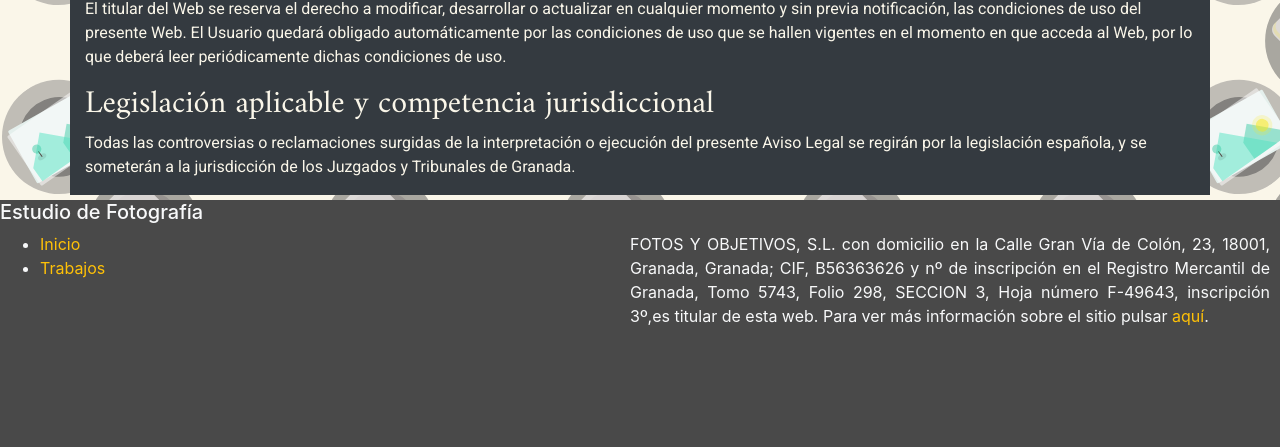
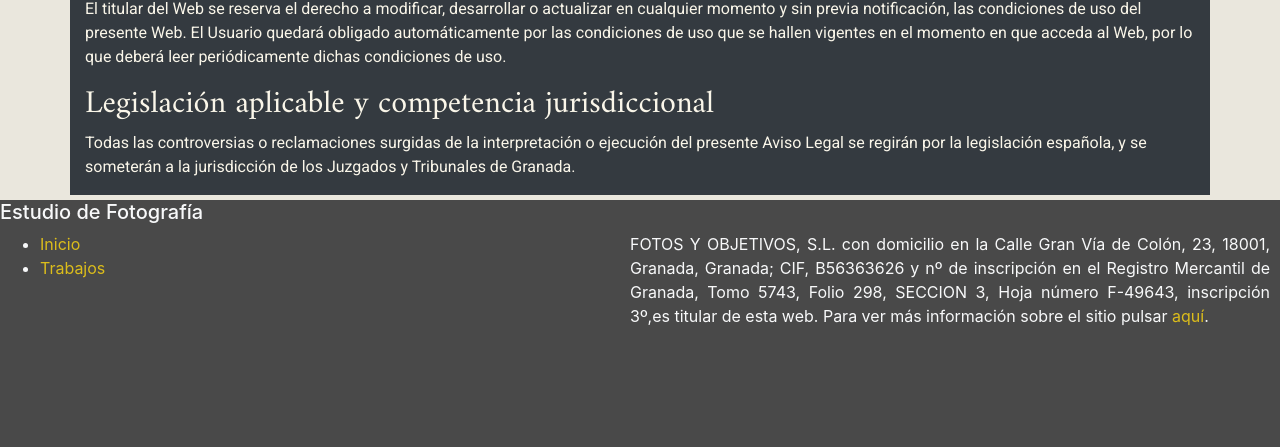
Before and after one commit to silvericarus/estudio-fotografia, a PHP site: page /info_page.php in a window 1280 px wide. Shown: the part 2996-3443 px from the top of the page. Run offline with PHP 8.4, Linux system fonts and the light colour scheme; some libraries are stand-ins or nearby versions.

Commit message:
Cambiado el diseño de la página ligeramente

```diff
--- a/css/main.css
+++ b/css/main.css
@@ -44,8 +44,7 @@
 }
 
 body{
-	background-image:url('../img/pattern.svg');
-  background-attachment: fixed;
+	background-color: #eae7dd;
 }
 #navbar{
 	background-color: #ece8d9;
@@ -326,3 +325,10 @@ section p,section li{
   object-fit: cover;
   height: inherit;
 }
+
+.important {
+	color: #dcbd1b;
+}
+.important:hover{
+	color:#d4c058;
+}
--- a/php/citas/verCita.php
+++ b/php/citas/verCita.php
@@ -81,7 +81,7 @@ if (!isset($_GET["cl"])) {
 				if (!isset($_GET["cl"])) {
 					echo "<p>En <b>$resultado[lugar]</b> el <b>$resultado[fecha]</b> a las <b>$resultado[hora]</b> horas, el cliente con el que te citas es <b>$resultado[nombre]</b>, su telefono de contacto es <b>$resultado[telefono1]</b></p>";
 				}else{
-					echo "<p>En <b>$resultado[lugar]</b> el <b>$resultado[fecha]</b> a las <b>$resultado[hora]</b> horas, si deseas hacer alguna consulta o cancelar esta cita, puedes contactarnos en <a href='mailto:ayuda@estudiofotografia.es' class='text-warning'>nuestro correo</a>.</p>";
+					echo "<p>En <b>$resultado[lugar]</b> el <b>$resultado[fecha]</b> a las <b>$resultado[hora]</b> horas, si deseas hacer alguna consulta o cancelar esta cita, puedes contactarnos en <a href='mailto:ayuda@estudiofotografia.es' class='important'>nuestro correo</a>.</p>";
 				}
 
 				if(!isset($_GET["cl"])){
@@ -101,7 +101,7 @@ if (!isset($_GET["cl"])) {
 						echo "<p>En <b>$resultado[lugar]</b> el <b>$resultado[fecha]</b> a las <b>$resultado[hora]</b> horas, el cliente con el que te citas es <b>$resultado[nombre]</b>, su telefono de contacto es <b>$resultado[telefono1]<br></b><i>Cita pasada</i></p>";
 					}else{
 						echo "<h2>$resultado[motivo]</h2>";
-						echo "<p>En <b>$resultado[lugar]</b> el <b>$resultado[fecha]</b> a las <b>$resultado[hora]</b> horas, si deseas hacer alguna consulta o cancelar esta cita, puedes contactarnos en <a href='mailto:ayuda@estudiofotografia.es' class='text-warning'>nuestro correo</a>.<br><i>Cita pasada</i></p>";
+						echo "<p>En <b>$resultado[lugar]</b> el <b>$resultado[fecha]</b> a las <b>$resultado[hora]</b> horas, si deseas hacer alguna consulta o cancelar esta cita, puedes contactarnos en <a href='mailto:ayuda@estudiofotografia.es' class='important'>nuestro correo</a>.<br><i>Cita pasada</i></p>";
 					}
 
 						if (!isset($_GET["cl"])) {
--- a/php/conectarServidor.php
+++ b/php/conectarServidor.php
@@ -308,15 +308,15 @@
 			<h5>Estudio de Fotografía</h5>
 			<div style='display:flex;justify-content:space-between;'>
 			<ul>
-				<li><a href=\"index.php\" class=' text-warning'>Inicio</a></li>
-				<li><a href=\"php/noticias/noticias.php\" class=' text-warning'>Noticias</a></li>
-				<li><a href=\"php/clientes/clientes.php\" class=' text-warning'>Clientes</a></li>
-				<li><a href=\"php/trabajos/trabajos.php\" class=' text-warning'>Trabajos</a></li>
-				<li><a href=\"php/citas/citas.php\" class=' text-warning'>Citas</a></li>
+				<li><a href=\"index.php\" class=' important'>Inicio</a></li>
+				<li><a href=\"php/noticias/noticias.php\" class=' important'>Noticias</a></li>
+				<li><a href=\"php/clientes/clientes.php\" class=' important'>Clientes</a></li>
+				<li><a href=\"php/trabajos/trabajos.php\" class=' important'>Trabajos</a></li>
+				<li><a href=\"php/citas/citas.php\" class=' important'>Citas</a></li>
 			</ul>
 			<p class='footer-details'>
 				FOTOS Y OBJETIVOS, S.L. con domicilio en la Calle Gran Vía de Colón, 23, 18001, Granada, Granada; CIF, B56363626 y nº de inscripción en el Registro Mercantil de Granada, Tomo 5743, Folio 298, SECCION  3,  Hoja número F-49643, inscripción 3º,es titular de esta web.
-				Para ver más información sobre el sitio pulsar <a href='info_page.php' class=' text-warning'>aquí</a>.
+				Para ver más información sobre el sitio pulsar <a href='info_page.php' class=' important'>aquí</a>.
 			</p>
 			</div>
 			</div>
@@ -328,12 +328,12 @@
 			<h5>Estudio de Fotografía</h5>
 			<div style='display:flex;justify-content:space-between;'>
 			<ul>
-				<li><a href=\"index.php\" class=' text-warning'>Inicio</a></li>
-				<li><a href=\"php/trabajos/trabajos.php?nouser=true\" class=' text-warning'>Trabajos</a></li>
+				<li><a href=\"index.php\" class=' important'>Inicio</a></li>
+				<li><a href=\"php/trabajos/trabajos.php?nouser=true\" class=' important'>Trabajos</a></li>
 			</ul>
 			<p class='footer-details'>
 				FOTOS Y OBJETIVOS, S.L. con domicilio en la Calle Gran Vía de Colón, 23, 18001, Granada, Granada; CIF, B56363626 y nº de inscripción en el Registro Mercantil de Granada, Tomo 5743, Folio 298, SECCION  3,  Hoja número F-49643, inscripción 3º,es titular de esta web.
-				Para ver más información sobre el sitio pulsar <a href='info_page.php' class=' text-warning'>aquí</a>.
+				Para ver más información sobre el sitio pulsar <a href='info_page.php' class=' important'>aquí</a>.
 			</p>
 			</div>
 			</div>
@@ -345,15 +345,15 @@
 			<h5>Estudio de Fotografía</h5>
 			<div style='display:flex;justify-content:space-between;'>
 			<ul>
-				<li><a href=\"index.php\" class='text-warning'>Inicio</a></li>
-				<li><a href=\"php/utils/datos.php\" class='text-warning'>Mis Datos</a></li>
-				<li><a href=\"php/trabajos/trabajos.php?c=true\" class='text-warning'>Mis Trabajos</a></li>
-				<li><a href=\"php/citas/citas.php?c=true\" class='text-warning'>Mis Citas</a></li>
-				<li><a href=\"php/trabajos/trabajos.php\" class='text-warning'>Trabajos Disponibles</a></li>
+				<li><a href=\"index.php\" class='important'>Inicio</a></li>
+				<li><a href=\"php/utils/datos.php\" class='important'>Mis Datos</a></li>
+				<li><a href=\"php/trabajos/trabajos.php?c=true\" class='important'>Mis Trabajos</a></li>
+				<li><a href=\"php/citas/citas.php?c=true\" class='important'>Mis Citas</a></li>
+				<li><a href=\"php/trabajos/trabajos.php\" class='important'>Trabajos Disponibles</a></li>
 			</ul>
 			<p class='footer-details'>
 				FOTOS Y OBJETIVOS, S.L. con domicilio en la Calle Gran Vía de Colón, 23, 18001, Granada, Granada; CIF, B56363626 y nº de inscripción en el Registro Mercantil de Granada, Tomo 5743, Folio 298, SECCION  3,  Hoja número F-49643, inscripción 3º,es titular de esta web.
-				Para ver más información sobre el sitio pulsar <a href='info_page.php' class='text-warning'>aquí</a>.
+				Para ver más información sobre el sitio pulsar <a href='info_page.php' class='important'>aquí</a>.
 			</p>
 			</div>
 			</div>
@@ -366,15 +366,15 @@
 			<h5>Estudio de Fotografía</h5>
 			<div style='display:flex;justify-content:space-between;'>
 			<ul>
-				<li><a href=\"../../index.php\" class='text-warning'>Inicio</a></li>
-				<li><a href=\"../noticias/noticias.php\" class='text-warning'>Noticias</a></li>
-				<li><a href=\"../clientes/clientes.php\" class='text-warning'>Clientes</a></li>
-				<li><a href=\"../trabajos/trabajos.php\" class='text-warning'>Trabajos</a></li>
-				<li><a href=\"../citas/citas.php\" class='text-warning'>Citas</a></li>
+				<li><a href=\"../../index.php\" class='important'>Inicio</a></li>
+				<li><a href=\"../noticias/noticias.php\" class='important'>Noticias</a></li>
+				<li><a href=\"../clientes/clientes.php\" class='important'>Clientes</a></li>
+				<li><a href=\"../trabajos/trabajos.php\" class='important'>Trabajos</a></li>
+				<li><a href=\"../citas/citas.php\" class='important'>Citas</a></li>
 			</ul>
 			<p class='footer-details'>
 				FOTOS Y OBJETIVOS, S.L. con domicilio en la Calle Gran Vía de Colón, 23, 18001, Granada, Granada; CIF, B56363626 y nº de inscripción en el Registro Mercantil de Granada, Tomo 5743, Folio 298, SECCION  3,  Hoja número F-49643, inscripción 3º,es titular de esta web.
-				Para ver más información sobre el sitio pulsar <a href='../../info_page.php' class='text-warning'>aquí</a>.
+				Para ver más información sobre el sitio pulsar <a href='../../info_page.php' class='important'>aquí</a>.
 			</p>
 			</div>
 			</div>";
@@ -384,13 +384,13 @@
 			<h5>Estudio de Fotografía</h5>
 			<div style='display:flex;justify-content:space-between;'>
 			<ul>
-				<li><a href=\"../../index.php\" class='text-warning'>Inicio</a></li>
-				<li><a href=\"../trabajos/trabajos.php?nouser=true\" class='text-warning'></a></li>
+				<li><a href=\"../../index.php\" class='important'>Inicio</a></li>
+				<li><a href=\"../trabajos/trabajos.php?nouser=true\" class='important'></a></li>
 
 			</ul>
 			<p class='footer-details'>
 				FOTOS Y OBJETIVOS, S.L. con domicilio en la Calle Gran Vía de Colón, 23, 18001, Granada, Granada; CIF, B56363626 y nº de inscripción en el Registro Mercantil de Granada, Tomo 5743, Folio 298, SECCION  3,  Hoja número F-49643, inscripción 3º,es titular de esta web.
-				Para ver más información sobre el sitio pulsar <a href='../../info_page.php' class='text-warning'>aquí</a>.
+				Para ver más información sobre el sitio pulsar <a href='../../info_page.php' class='important'>aquí</a>.
 			</p>
 			</div>
 			</div>";
@@ -400,16 +400,16 @@
 			<h5>Estudio de Fotografía</h5>
 			<div style='display:flex;justify-content:space-between;'>
 			<ul>
-				<li><a href=\"../../index.php\" class='text-warning'>Inicio</a></li>
-				<li><a href=\"../utils/datos.php\" class='text-warning'>Mis Datos</a></li>
-				<li><a href=\"../trabajos/trabajos.php?c=true\" class='text-warning'>Mis Trabajos</a></li>
-				<li><a href=\"../citas/citas.php?c=true\" class='text-warning'>Mis Citas</a></li>
-				<li><a href=\"../trabajos/trabajos.php\" class='text-warning'>Trabajos Disponibles</a></li>
+				<li><a href=\"../../index.php\" class='important'>Inicio</a></li>
+				<li><a href=\"../utils/datos.php\" class='important'>Mis Datos</a></li>
+				<li><a href=\"../trabajos/trabajos.php?c=true\" class='important'>Mis Trabajos</a></li>
+				<li><a href=\"../citas/citas.php?c=true\" class='important'>Mis Citas</a></li>
+				<li><a href=\"../trabajos/trabajos.php\" class='important'>Trabajos Disponibles</a></li>
 
 			</ul>
 			<p class='footer-details'>
 				FOTOS Y OBJETIVOS, S.L. con domicilio en la Calle Gran Vía de Colón, 23, 18001, Granada, Granada; CIF, B56363626 y nº de inscripción en el Registro Mercantil de Granada, Tomo 5743, Folio 298, SECCION  3,  Hoja número F-49643, inscripción 3º,es titular de esta web.
-				Para ver más información sobre el sitio pulsar <a href='../../info_page.php' class='text-warning'>aquí</a>.
+				Para ver más información sobre el sitio pulsar <a href='../../info_page.php' class='important'>aquí</a>.
 			</p>
 			</div>
 			</div>";
```
